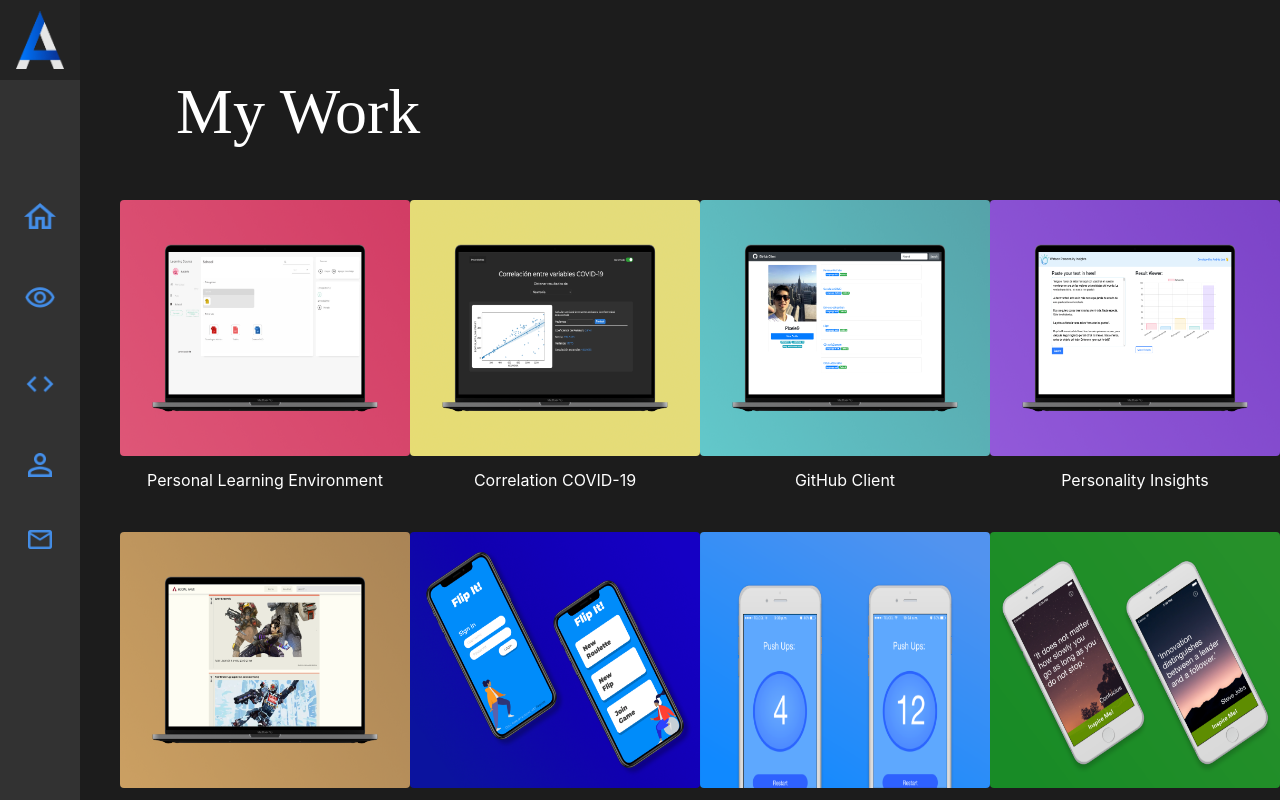
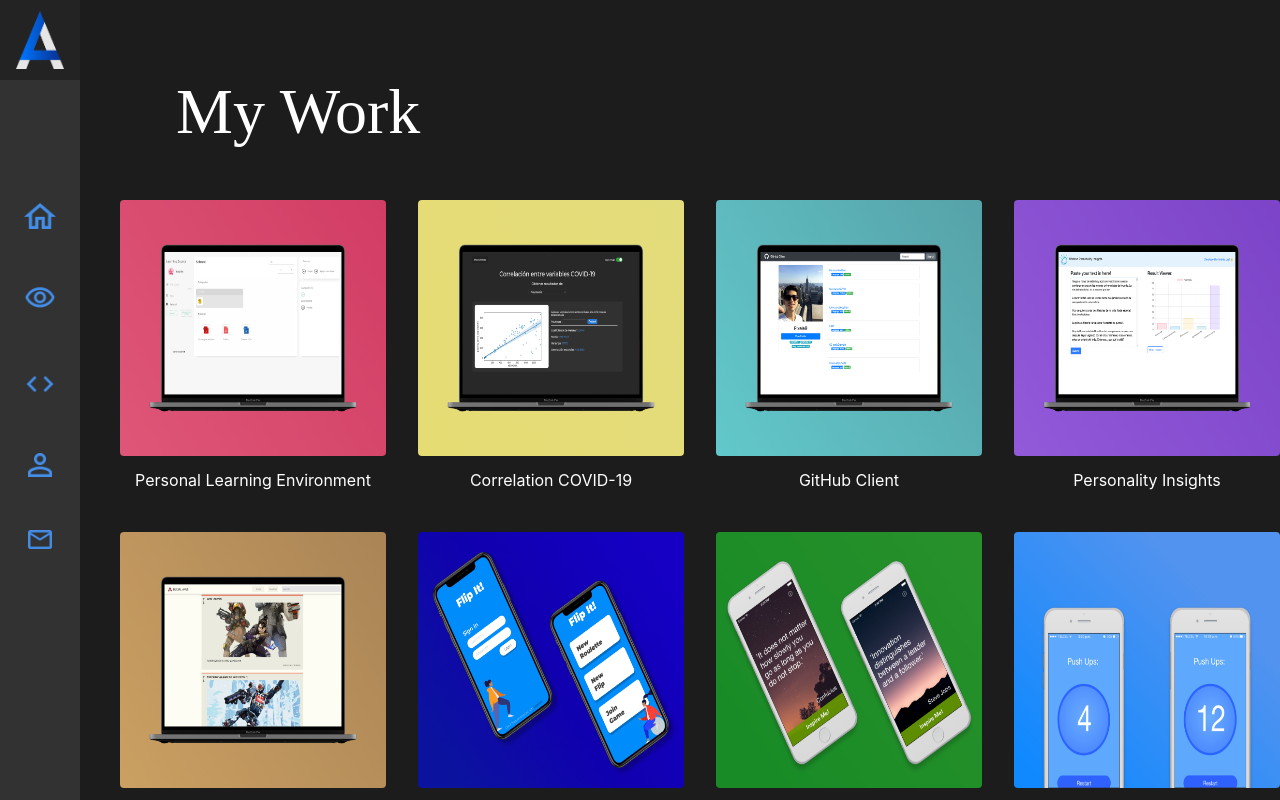
Before and after one commit to Pixele9/Personal-Portfolio, a React (Create React App) app: page /projects in a window 1280 px wide. Built offline with nearby package versions, Linux system fonts and the light colour scheme; a web font is replaced by a local one.

Commit message:
*added* context for modal show state management

```diff
--- a/public/index.html
+++ b/public/index.html
@@ -31,6 +31,7 @@
   <body>
     <noscript>You need to enable JavaScript to run this app.</noscript>
     <div id="root"></div>
+    <div id="modal-root"></div>
     <!--
       This HTML file is a template.
       If you open it directly in the browser, you will see an empty page.
--- a/src/Components/ProjectGrid.js
+++ b/src/Components/ProjectGrid.js
@@ -1,14 +1,31 @@
-import React from 'react';
+import React, {useContext} from 'react';
 // sm:bg-green-300 md:bg-green-700
+import { ModalContext } from '../Contexts/ModalContext';
 
 import Eye from '../Assets/Imgs/EyeIcon.png';
 
 export default function ProjectGrid(props) {
+
+	const {modalState, setModalState} = useContext(ModalContext)
+
+	console.log("MODAL VALUE: ", modalState)
+
+	const _openModal = () => {
+		setModalState({showModal: true})
+		console.log("Open modal clicked!")
+	};
+
+	const _closeModal = () => {
+		setModalState({showModal: false})
+	};
+
 	return (
 		<div className="flex justify-center flex-col items-center">
 			<div className="relative project-card flex items-center justify-center">
-				<img src={ props.image } alt="project view" className="rounded h-56 sm:h-64 hover:opacity-50 cursor-pointer" />
-				<img src={ Eye } alt="view project icon" className="eye-icon absolute hover:block h-7 w-10" />
+				<a onClick={_openModal}>
+					<img src={ props.image } alt="project view" className="rounded h-56 sm:h-64 hover:opacity-50 cursor-pointer" />
+					<img src={ Eye } alt="view project icon" className="eye-icon absolute hover:block h-7 w-10" />
+				</a>
 			</div>
 			<p className="text-white mt-3">{ props.project_title }</p>
 		</div>
--- a/src/Components/ProjectModal.js
+++ b/src/Components/ProjectModal.js
@@ -1,7 +1,8 @@
 import React from 'react';
+import ReactDOM from 'react-dom';
 
 export default function ProjectModal(props) {
-	return(
+	return ReactDOM.createPortal(
 		<div className="absolute flex flex-col sm:flex-row rounded-lg w-8/12 bg-white ">
 			<div className="left flex flex-col">
 				<img src={ props.image1 } alt="project img" className="rounded mx-5 mt-5"/>
@@ -15,6 +16,7 @@ export default function ProjectModal(props) {
 				<h3 className="text-xl montserrat font-bold mt-6">What I learned:</h3>
 				<p>{ props.learned }</p>
 			</div>
-		</div>
+		</div>,
+		document.getElementById("modal-root")
 	);
 }
--- /dev/null
+++ b/src/Contexts/ModalContext.js
@@ -0,0 +1,3 @@
+import {createContext} from 'react';
+
+export const ModalContext = createContext(false);
--- a/src/Screens/MyWork.js
+++ b/src/Screens/MyWork.js
@@ -1,40 +1,92 @@
-import React from 'react';
+import React, { useState } from "react";
 
-import ProjectGrid from '../Components/ProjectGrid';
+// Components imports
+import ProjectGrid from "../Components/ProjectGrid";
+import Modal from "../Components/ProjectModal";
 
-import PLE from '../Assets/Imgs/NewPLE.png';
-import CorrelationCOVID from '../Assets/Imgs/NewCorrelacionCOVID.png';
-import GitHubClient from '../Assets/Imgs/NewGitHub.png';
-import PersonalityInsights from '../Assets/Imgs/NewPersonalityInsights.png';
-import SocialApex from '../Assets/Imgs/NewSocialApex.png';
-import FlipIt from '../Assets/Imgs/NewFlipIt.png';
-import PushUp from '../Assets/Imgs/NewPushUp.png';
-import LilyPad from '../Assets/Imgs/NewLilyPad.png';
+// Image imports
+import PLE from "../Assets/Imgs/NewPLE.png";
+import CorrelationCOVID from "../Assets/Imgs/NewCorrelacionCOVID.png";
+import GitHubClient from "../Assets/Imgs/NewGitHub.png";
+import PersonalityInsights from "../Assets/Imgs/NewPersonalityInsights.png";
+import SocialApex from "../Assets/Imgs/NewSocialApex.png";
+import FlipIt from "../Assets/Imgs/NewFlipIt.png";
+import PushUp from "../Assets/Imgs/NewPushUpCounter.png";
+import LilyPad from "../Assets/Imgs/NewLilyPad.png";
+import { ModalContext } from "../Contexts/ModalContext";
 
 export default function MyWork() {
-	return(
-		<div>
-			<div className="z-10 mt-10 ml-10 mr-6 sm:mr-10 md:ml-12 md:mt-12 md:mr-10 lg:mt-16 lg:ml-24">
-				<h1 className="main-title text-3xl sm:text-5xl lg:text-6xl">My Work</h1>
+	const [modalState, setModalState] = useState({showModal: false});
+
+	return (
+		<>
+			<div className="">
+				<div className="z-10 mt-10 ml-10 mr-6 sm:mr-10 md:ml-12 md:mt-12 md:mr-10 lg:mt-16 lg:ml-24">
+					<h1 className="main-title text-3xl sm:text-5xl lg:text-6xl">
+						My Work
+					</h1>
+				</div>
+				<div className="mt-10 mb-10 grid grid-cols-1 col-gap-8 row-gap-8 sm:ml-10 md:row-gap-10 md:grid-cols-2 lg:grid-cols-3 xl:grid-cols-4">
+					<ModalContext.Provider value={{modalState, setModalState}}>
+						<ProjectGrid
+							image={PLE}
+							project_title="Personal Learning Environment"
+						/>
+						<ProjectGrid
+							image={CorrelationCOVID}
+							project_title="Correlation COVID-19"
+						/>
+						<ProjectGrid
+							image={GitHubClient}
+							project_title="GitHub Client"
+						/>
+						<ProjectGrid
+							image={PersonalityInsights}
+							project_title="Personality Insights"
+						/>
+						<ProjectGrid
+							image={SocialApex}
+							project_title="Social Apex"
+						/>
+						<ProjectGrid
+							image={FlipIt}
+							project_title="Flip It!"
+						/>
+						<ProjectGrid
+							image={LilyPad}
+							project_title="LilyPad Motivation"
+						/>
+						<ProjectGrid
+							image={PushUp}
+							project_title="Push Up Counter"
+						/>
+					</ModalContext.Provider>
+					{
+						modalState.showModal ? (
+							<Modal
+								className=""
+								image1={PLE}
+								image2={PLE}
+								projectName="Personal Learning Environment"
+								description="Web application focused on helping students organize and make all their education resources easier to access them and keep them in one place"
+								learned="Firstly, this has been the biggest project I have developed with a team and has been a very good learning experience.
+								Learning a new programming language like Golang has been a very good experience with frameworks such as Gin-gonic"
+							/>
+						) : null
+					}
+				</div>
 			</div>
-			<div className="mt-10 mb-10 grid grid-cols-1 row-gap-8 sm:ml-10  md:row-gap-10 md:grid-cols-2 lg:grid-cols-3 xl:grid-cols-4">
-				<ProjectGrid image={ PLE } project_title="Personal Learning Environment" />
-				<ProjectGrid image={ CorrelationCOVID } project_title="Correlation COVID-19" />
-				<ProjectGrid image={ GitHubClient } project_title="GitHub Client" />
-				<ProjectGrid image={ PersonalityInsights } project_title="Personality Insights" />
-				<ProjectGrid image={ SocialApex } project_title="Social Apex" />
-				<ProjectGrid image={ FlipIt } project_title="Flip It!" />
-				<ProjectGrid image={ PushUp } project_title="Push Up Counter!" />
-				<ProjectGrid image={ LilyPad } project_title="LilyPad Motivation" />
-				{/* <div className="mt-32 ml-24 w-64 h-64">
-					<img src={ PLE } alt="PLE project" className="rounded" />
-					<p className="text-white ">Personal Learning Environment</p>
-				</div>
-				<div className="mt-32 ml-24 w-64 h-64 flex flex-col items-center">
-					<img src={ CorrelationCOVID } alt="PLE project" className="rounded" />
-					<p className="text-white mt-3">Correlation COVID</p>
-				</div> */}
-			</div>
-		</div>
+			{/* <div className="flex items-center justify-center h-full w-full flex-grow absolute ">
+				<Modal
+					className=""
+					image1={PLE}
+					image2={PLE}
+					projectName="Personal Learning Environment"
+					description="Web application focused on helping students organize and make all their education resources easier to access them and keep them in one place"
+					learned="Firstly, this has been the biggest project I have developed with a team and has been a very good learning experience.
+					Learning a new programming language like Golang has been a very good experience with frameworks such as Gin-gonic"
+				/>
+			</div> */}
+		</>
 	);
 }
```
